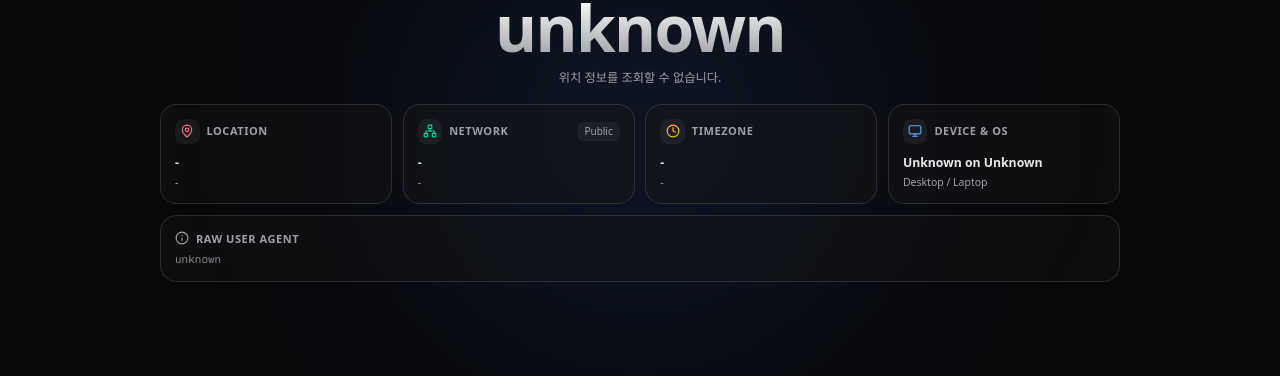
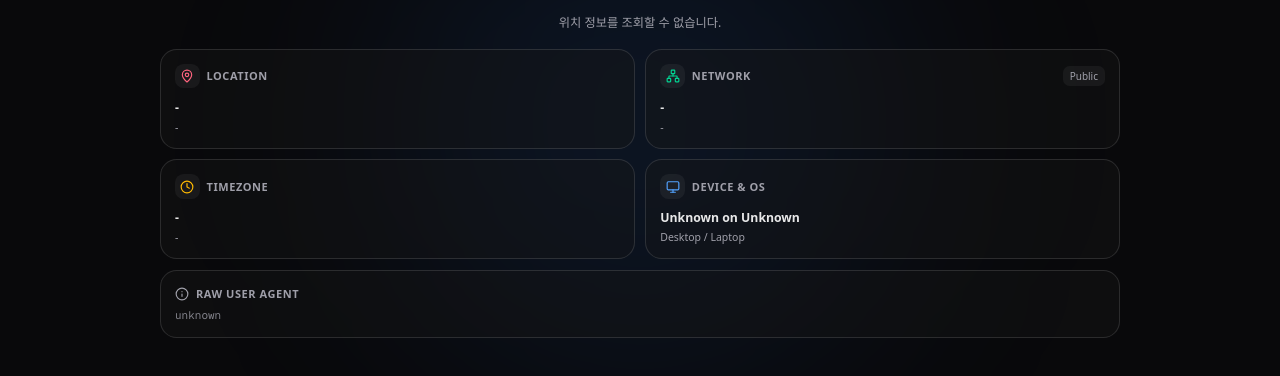
Before and after one commit to myoungsung84/tools-hub, a Next.js app: page /ip in a window 1280 px wide. Shown: the part 280-656 px from the top of the page. Built offline with nearby package versions, Linux system fonts and the light colour scheme; no server answers.

Commit message:
fix: improve ip page layout, geo lookup and map display

```diff
--- a/src/features/ip/ui/components/ip-page-skeleton.tsx
+++ b/src/features/ip/ui/components/ip-page-skeleton.tsx
@@ -15,7 +15,7 @@ export default function IpPageSkeleton({ wrapClass }: Props) {
       </div>
 
       <div className='w-full max-w-[960px]'>
-        <div className='grid gap-3 sm:grid-cols-2 lg:grid-cols-4'>
+        <div className='grid grid-cols-1 gap-3 md:grid-cols-2'>
           {[1, 2, 3, 4].map(i => (
             <Skeleton key={i} className='h-24 w-full rounded-2xl' />
           ))}
--- a/src/features/ip/ui/ip-map-card.tsx
+++ b/src/features/ip/ui/ip-map-card.tsx
@@ -12,7 +12,7 @@ export default function IpMapCard({ latitude, longitude }: Props) {
   const linkUrl = buildOsmLinkUrl(latitude, longitude)
 
   return (
-    <div className='sm:col-span-2 lg:col-span-4 group relative overflow-hidden rounded-2xl border bg-neutral-900/40 transition-all hover:border-white/20 hover:bg-neutral-900/60'>
+    <div className='md:col-span-2 group relative overflow-hidden rounded-2xl border bg-neutral-900/40 transition-all hover:border-white/20 hover:bg-neutral-900/60'>
       <div className='flex items-center justify-between px-4 py-3'>
         <div className='flex items-center gap-2'>
           <div className='p-1.5 rounded-lg bg-white/5 group-hover:bg-white/10 transition-colors'>
--- a/src/features/ip/ui/ip-page.tsx
+++ b/src/features/ip/ui/ip-page.tsx
@@ -56,7 +56,7 @@ function IpResult({ data }: { data: IpInfo }) {
         )}
       </section>
 
-      <div className='grid w-full gap-3 sm:grid-cols-2 lg:grid-cols-4'>
+      <div className='grid w-full grid-cols-1 gap-3 md:grid-cols-2'>
         <InfoCard
           icon={<MapPin className='w-4 h-4 text-rose-400' />}
           title='Location'
@@ -95,7 +95,7 @@ function IpResult({ data }: { data: IpInfo }) {
           sub={data.ua?.isMobile ? 'Mobile Device' : 'Desktop / Laptop'}
         />
 
-        <div className='sm:col-span-2 lg:col-span-4 group relative overflow-hidden rounded-2xl border bg-neutral-900/40 p-4 text-left transition-all hover:bg-neutral-900/60'>
+        <div className='md:col-span-2 group relative overflow-hidden rounded-2xl border bg-neutral-900/40 p-4 text-left transition-all hover:bg-neutral-900/60'>
           <div className='flex items-center gap-2 mb-1.5'>
             <Info className='w-4 h-4 text-muted-foreground' />
             <span className='text-[11px] font-bold uppercase tracking-wider text-muted-foreground'>
```
